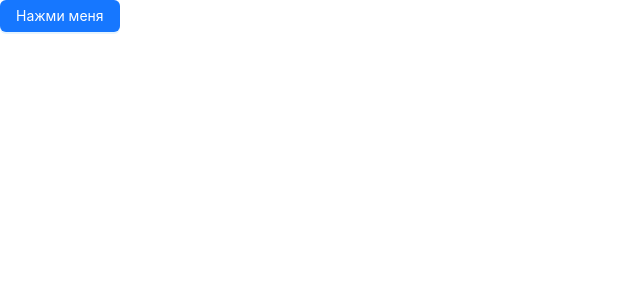
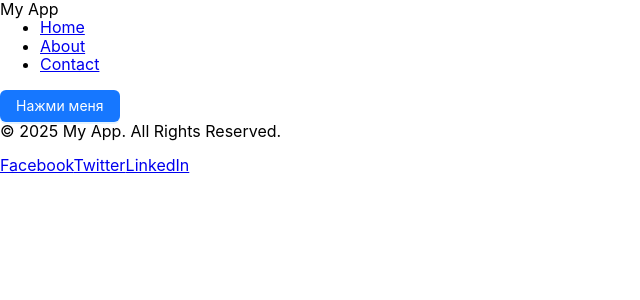
Before and after one commit to MishaKompaniec/MyApp, a React (Create React App) app: page / in a window 1280 px wide. Shown: the top 300 px of the page, without its empty margins (0-640 px from the left). Built offline with nearby package versions, Linux system fonts and the light colour scheme.

Commit message:
added header and footer

```diff
--- a/package.json
+++ b/package.json
@@ -25,7 +25,7 @@
     "test": "react-scripts test",
     "eject": "react-scripts eject",
     "prepare": "husky",
-    "clean": "eslint --fix"
+    "lint-fix": "eslint --fix --ext .jsx,.js,.tsx,.ts src/ --max-warnings=0"
   },
   "eslintConfig": {
     "extends": [
--- a/src/App.tsx
+++ b/src/App.tsx
@@ -2,10 +2,14 @@ import React from 'react';
 
 import { Button } from 'antd';
 
+import { Header, Footer } from './components';
+
 function App() {
   return (
     <>
+      <Header />
       <Button type='primary'>Нажми меня</Button>
+      <Footer />
     </>
   );
 }
--- /dev/null
+++ b/src/components/footer/index.tsx
@@ -0,0 +1,30 @@
+import React from 'react';
+
+const Footer: React.FC = () => {
+  return (
+    <footer>
+      <p>&copy; {new Date().getFullYear()} My App. All Rights Reserved.</p>
+      <div>
+        <a
+          href='https://facebook.com'
+          rel='noopener noreferrer'
+          target='_blank'
+        >
+          Facebook
+        </a>
+        <a href='https://twitter.com' rel='noopener noreferrer' target='_blank'>
+          Twitter
+        </a>
+        <a
+          href='https://linkedin.com'
+          rel='noopener noreferrer'
+          target='_blank'
+        >
+          LinkedIn
+        </a>
+      </div>
+    </footer>
+  );
+};
+
+export { Footer };
--- /dev/null
+++ b/src/components/header/index.tsx
@@ -0,0 +1,24 @@
+import React from 'react';
+
+const Header: React.FC = () => {
+  return (
+    <header>
+      <div className='logo'>My App</div>
+      <nav>
+        <ul>
+          <li>
+            <a href='/'>Home</a>
+          </li>
+          <li>
+            <a href='/about'>About</a>
+          </li>
+          <li>
+            <a href='/contact'>Contact</a>
+          </li>
+        </ul>
+      </nav>
+    </header>
+  );
+};
+
+export { Header };
--- /dev/null
+++ b/src/components/index.ts
@@ -0,0 +1,2 @@
+export * from './footer';
+export * from './header';
```
